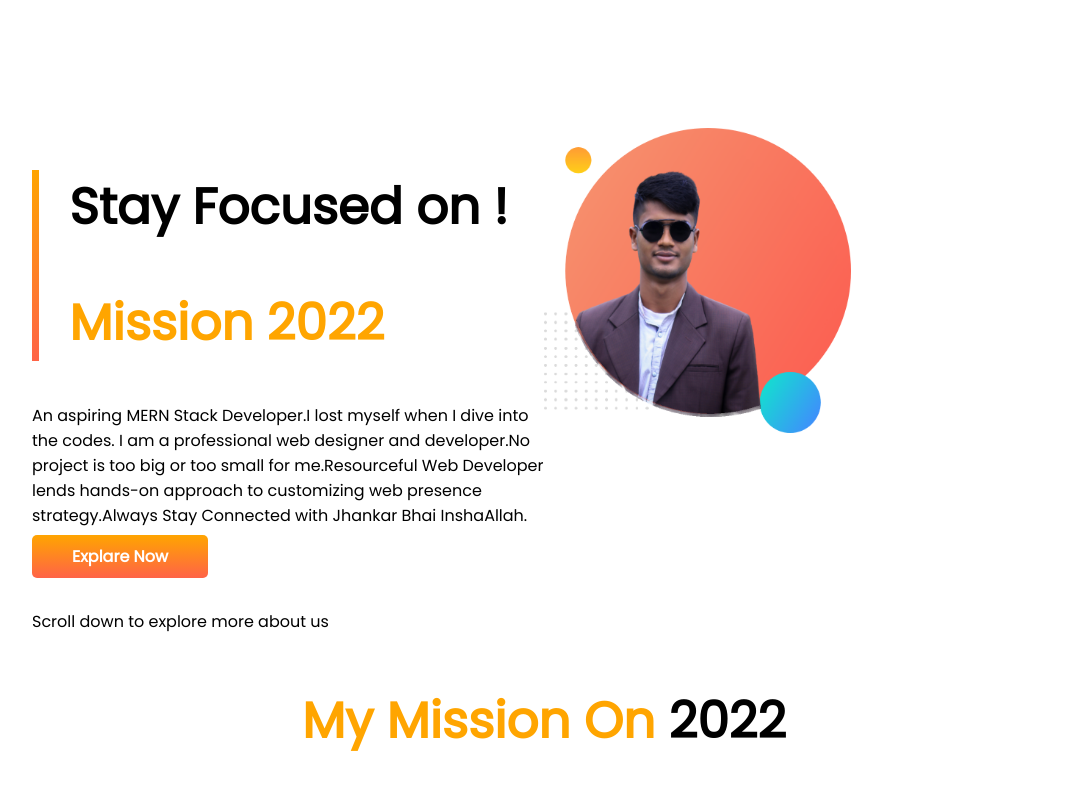
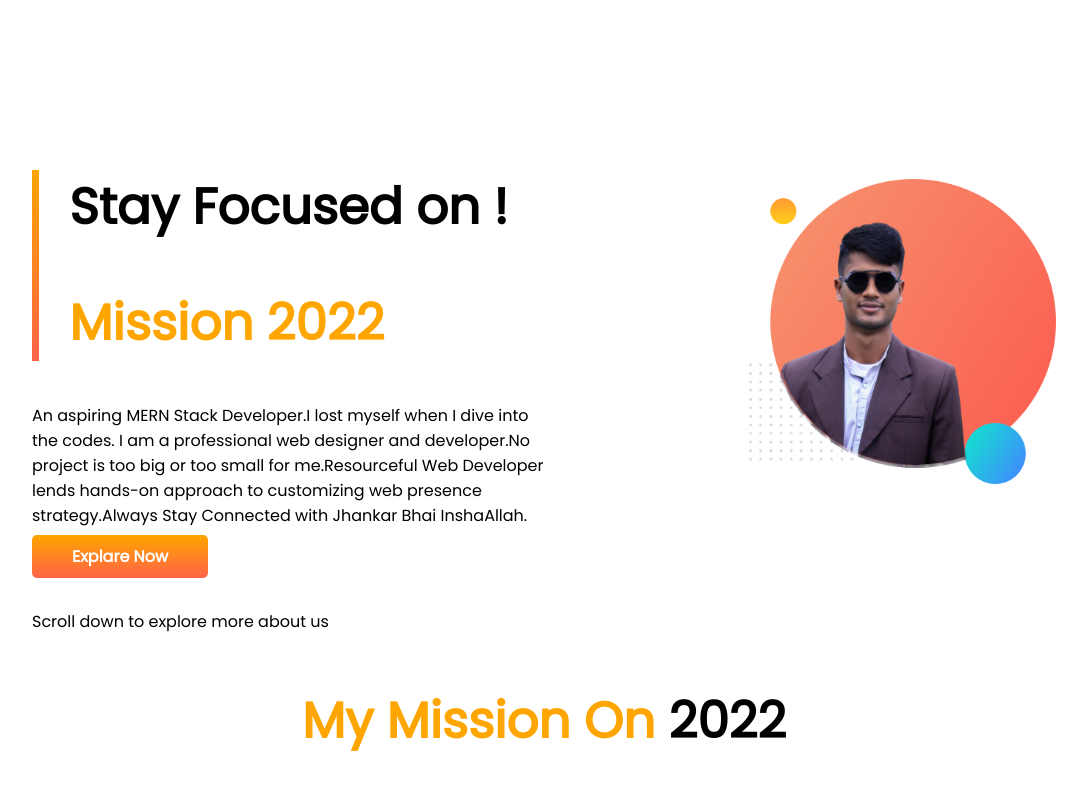
Before and after one commit to RiyadMia/Acianment, a plain HTML site: page index.html in a window 1280 px wide. Shown: the top 789 px of the page, without its empty margins (96-1183 px from the left). Drawn offline with Linux system fonts and the light colour scheme.

Commit message:
maegin added

```diff
--- a/index.html
+++ b/index.html
@@ -32,7 +32,7 @@
             </div>
         </div>
         <div class="half-width">
-            <img src="images/person/riyad.png" alt="">
+            <img class="image-left" src="images/person/riyad.png" alt="">
         </div>
     </section>
     <div class="half-center">
--- a/style.css
+++ b/style.css
@@ -33,6 +33,10 @@ section{
 }
 .half-width{
     width: 50%;
+}
+.image-left{
+    margin-top: 10%;
+    margin-left: 40%;
 }
 .half-width img{
     width: 60%;
```
